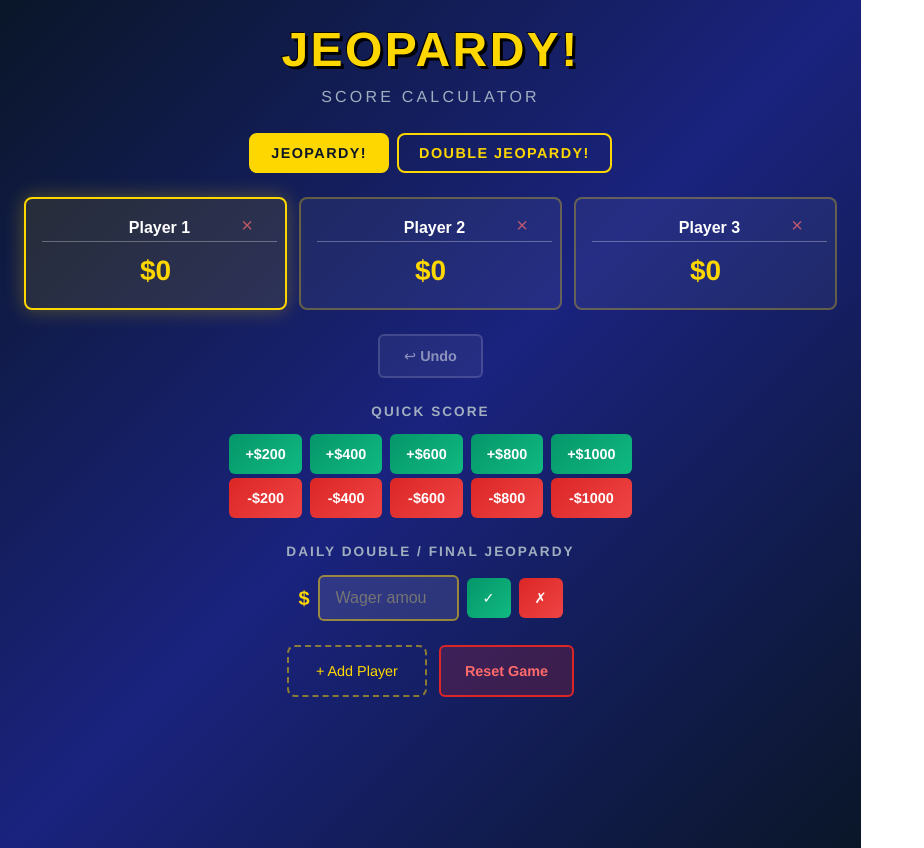
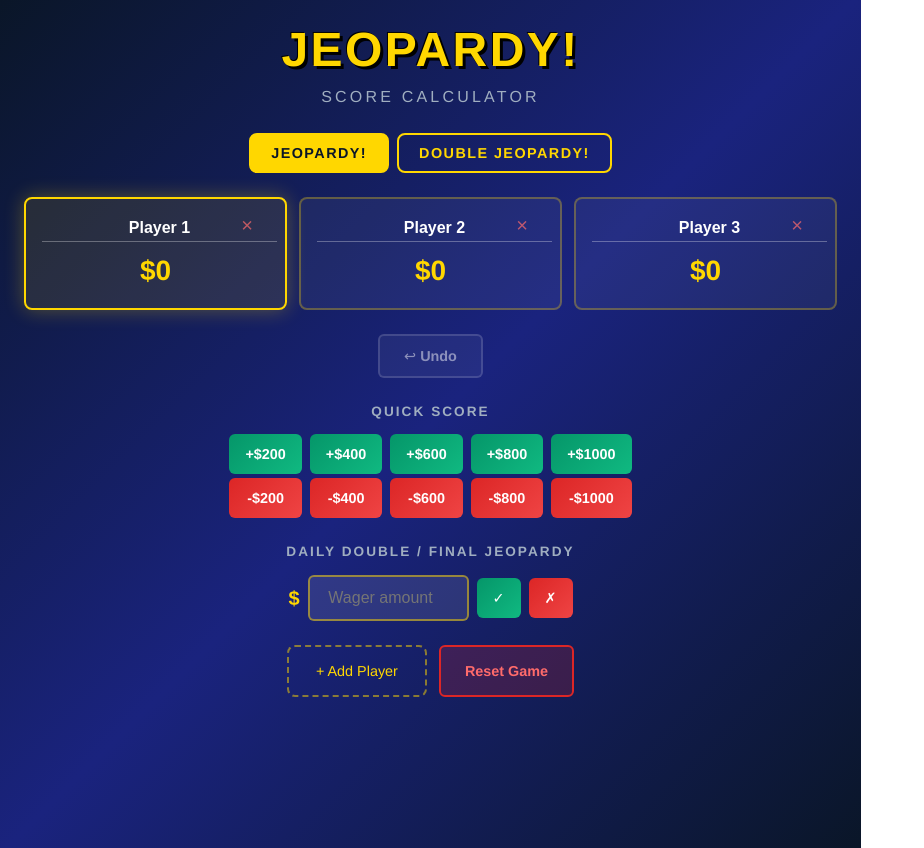
Before and after one commit to caseykoster/jeopardy-score-calculator, a React (Vite) app: page / in a window 1280 px wide. Shown: the whole page, without its empty margins (0-924 px from the left). Built offline with nearby package versions, Linux system fonts and the light colour scheme.

Commit message:
increases wager input size

```diff
--- a/src/App.css
+++ b/src/App.css
@@ -173,7 +173,7 @@
   border-radius: 6px;
   color: #fff;
   font-size: 1rem;
-  width: 105px;
+  width: 125px;
   text-align: center;
 }
 
```
